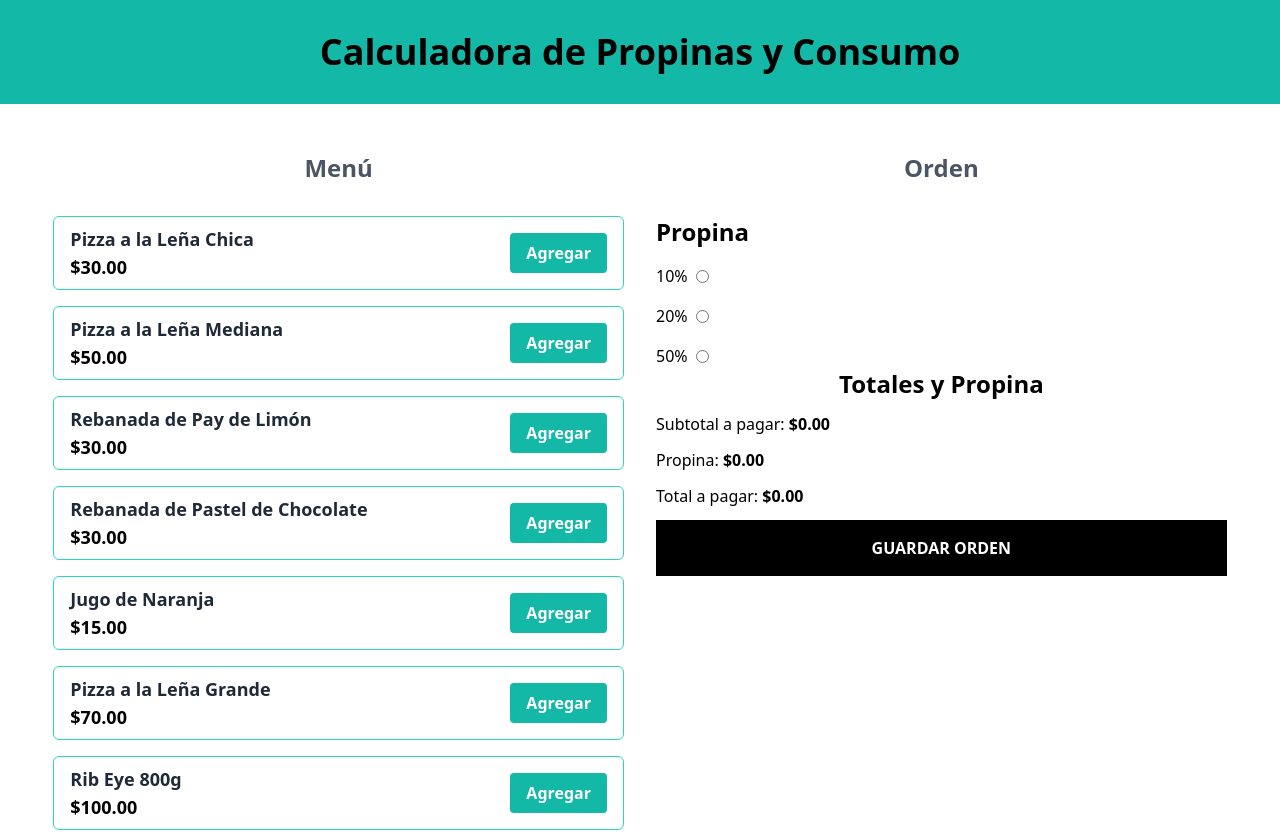
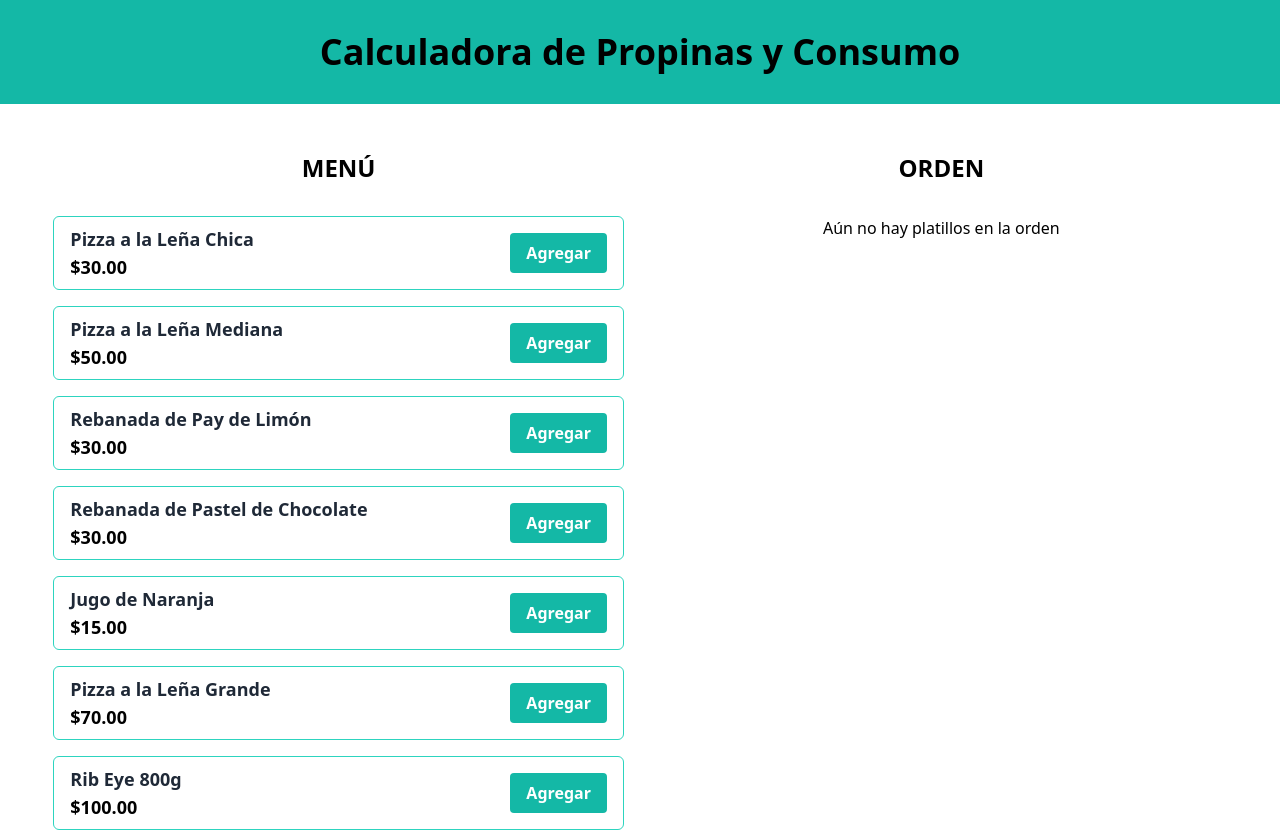
Before and after one commit to JmAtochePascual/CalculadoraPropinas-React, a React (Vite) app: page / in a window 1280 px wide. Shown: the top 832 px of the page. Built offline with nearby package versions, Linux system fonts and the light colour scheme.

Commit message:
feat: :art: Oculta el formulario
Implementa la lógica para ocultar el formulario sí no hay nada en la orden y habilta el boton de guardar cuando ya se selecciono una propina

```diff
--- a/src/App.tsx
+++ b/src/App.tsx
@@ -16,7 +16,7 @@ function App() {
 
       <main className="w-11/12 max-w-7xl mx-auto pb-12 grid gap-8 md:grid-cols-2">
         <div className="">
-          <h2 className="mb-8 text-center text-2xl font-bold text-gray-600">Menú</h2>
+          <h2 className="mb-8 text-center text-2xl font-bold uppercase">Menú</h2>
           {
             menuItems.map((item) =>
               <MenuItem
@@ -29,7 +29,12 @@ function App() {
         </div>
 
         <div>
-          <h2 className="mb-8 text-center text-2xl font-bold text-gray-600">Orden</h2>
+          <h2 className="mb-8 text-center text-2xl font-bold uppercase">Orden</h2>
+
+          {
+            order.length === 0
+              ? <p className="text-center">Aún no hay platillos en la orden</p>
+              : <>
                 {
                   order.map((item) =>
                     <OrderContent
@@ -49,6 +54,8 @@ function App() {
                   tip={tip}
                   clearOrder={clearOrder}
                 />
+              </>
+          }
         </div>
       </main >
     </>
--- a/src/components/OrderTotal.tsx
+++ b/src/components/OrderTotal.tsx
@@ -17,25 +17,17 @@ const OrderTotal = ({ order, tip, clearOrder }: OrderTotalProps) => {
       <div className="space-y-3">
         <h2 className="font-black text-2xl text-center">Totales y Propina</h2>
 
-        <p>
-          Subtotal a pagar: <span className="font-bold">{formatCurrency(subtotal)}</span>
-        </p>
-
-        <p>
-          Propina: <span className="font-bold">{formatCurrency(tipQuanity)}</span>
-        </p>
-
-        <p>
-          Total a pagar: <span className="font-bold">{formatCurrency(total)}</span>
-        </p>
+        <p>Subtotal a pagar: <span className="font-bold">{formatCurrency(subtotal)}</span></p>
+        <p>Propina: <span className="font-bold">{formatCurrency(tipQuanity)}</span></p>
+        <p>Total a pagar: <span className="font-bold">{formatCurrency(total)}</span></p>
 
         <button
+          disabled={tip === 0}
           onClick={clearOrder}
-          className="w-full p-4 block text-center font-bold uppercase text-white bg-black ease-in-out duration-300 hover:bg-gray-900">
+          className="w-full p-4 block text-center font-bold uppercase text-white bg-black ease-in-out duration-300 hover:bg-gray-900 disabled:opacity-10">
           Guardar Orden
         </button>
       </div>
-
     </div>
   )
 }
```
Lines whose indentation alone changed are shown as unchanged.
